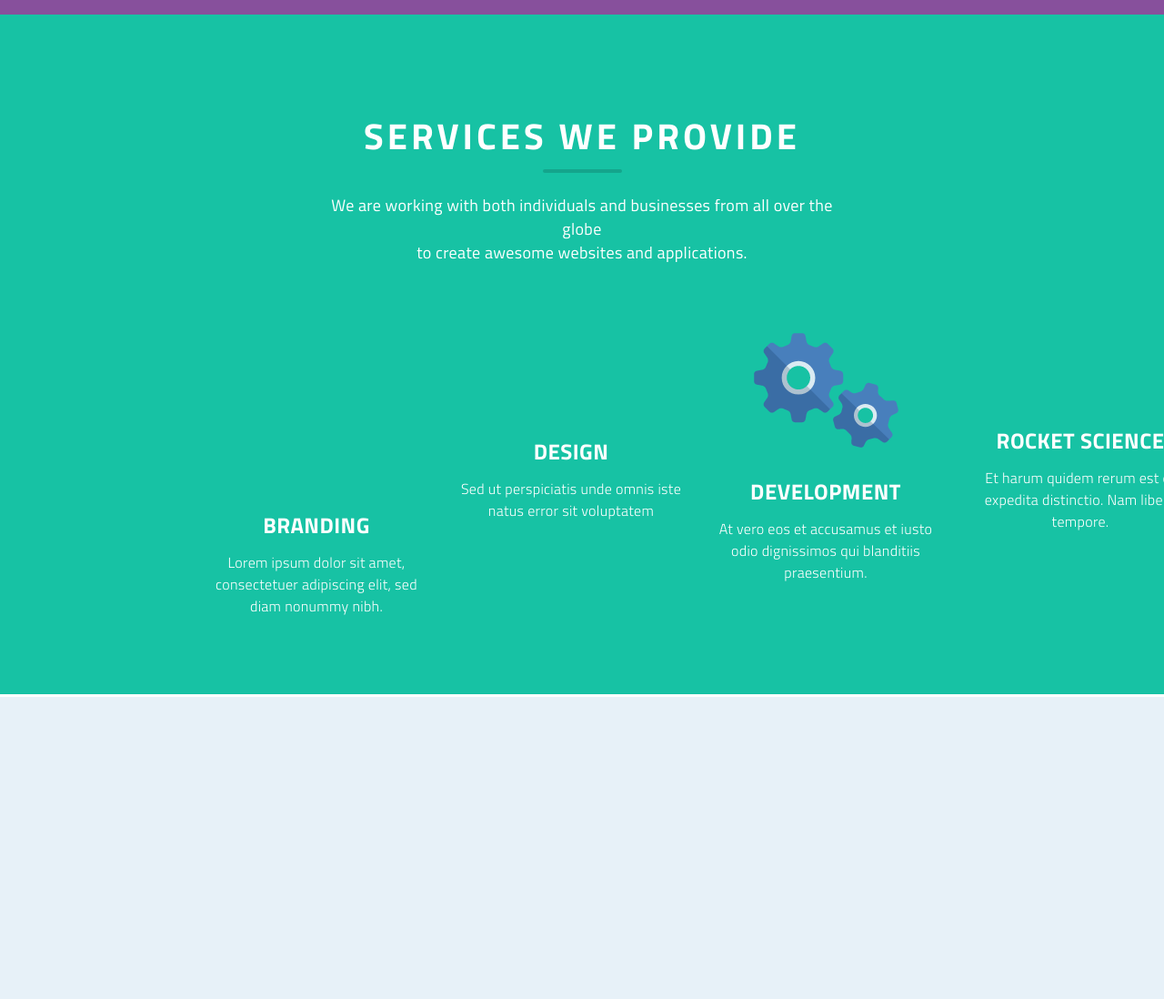
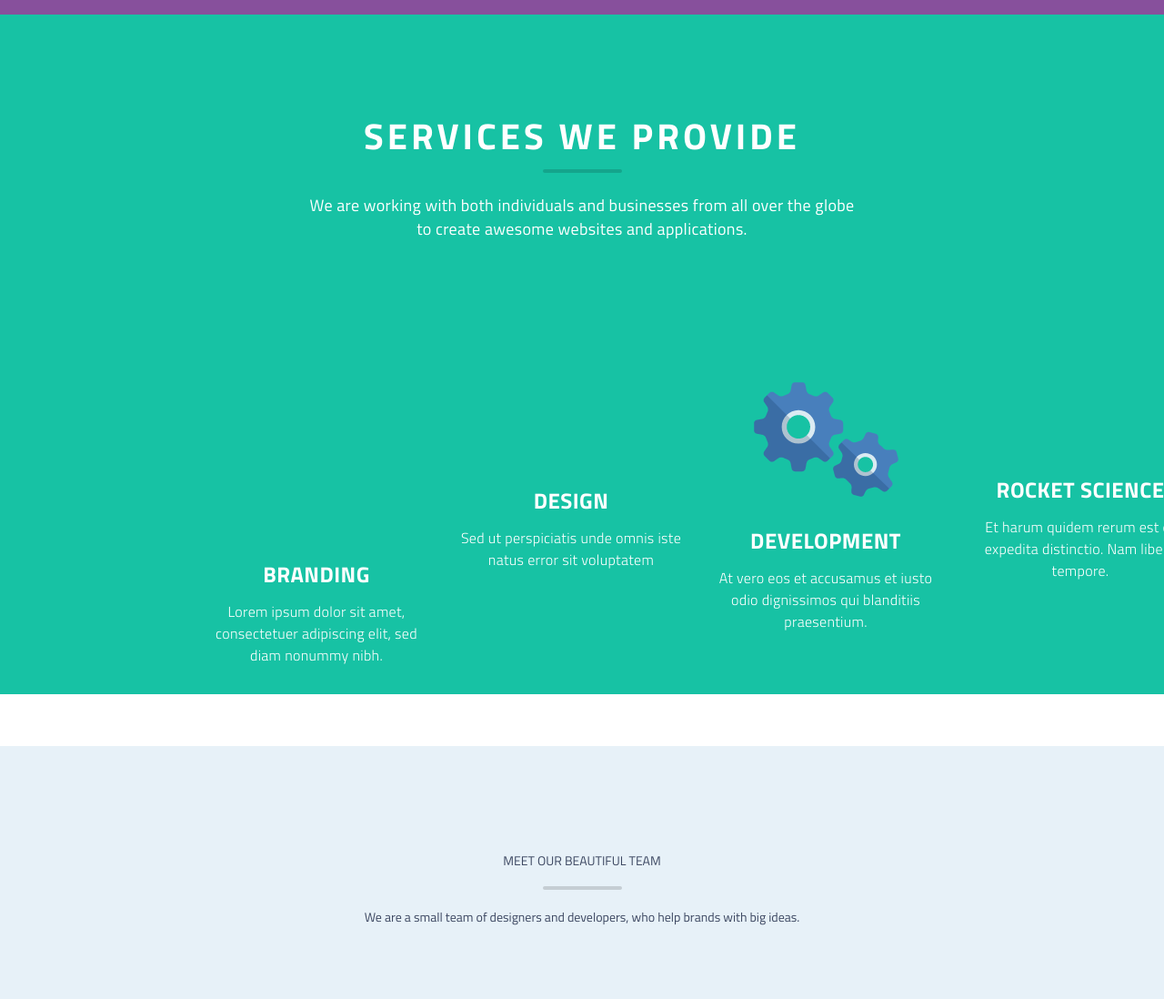
Before and after one commit to Ulia-lab/Sigma, a plain HTML site: page Maket2/Maket/index.html in a window 1280 px wide. Shown: the part 580-1678 px from the top of the page at 91% size. Drawn offline with Linux system fonts and the light colour scheme.

Commit message:
add new elements

```diff
--- a/Maket2/Maket/index.html
+++ b/Maket2/Maket/index.html
@@ -31,9 +31,9 @@
     <!-- services -->
     <div class="services">
         <div class="container">
-            <div class="header_services">
-                <h2 class="title_services">SERVICES WE PROVIDE</h2>
-                <p class="text_services">We are working with both individuals and businesses from all over the globe<br>to create awesome websites and applications.</p>
+            <div class="header_services name">
+                <h2 class="title_services line">SERVICES WE PROVIDE</h2>
+                <p class="text_services">We are working with both individuals and businesses from all over the globe to create awesome websites and applications.</p>
             </div>
             <div class="container_services">
                 <div class="block_services">
@@ -64,7 +64,11 @@
     <!-- team -->
     <div class="team">
         <div class="container">
-
+            <div class="team__header name">
+                <h2 class="team__title line">MEET OUR BEAUTIFUL TEAM</h2>
+                <p class="team__text">We are a small team of designers and developers, who help brands with big ideas.
+                </p>
+            </div>
         </div>
     </div>
     <!-- skills -->
--- a/Maket2/Maket/style.css
+++ b/Maket2/Maket/style.css
@@ -97,13 +97,16 @@ h1.title {
     color: #ffffff;
 }
 .header_services {
+    max-width: 600px;
+}
+
+.name {
     text-align: center;
     margin: 0 auto;
-    max-width: 590px;
+    padding: 119px 0 80px 0;
 }
 
 .title_services {
-    padding: 119px 0 0 0;
     font-size: 40px;
     font-weight: 700;
     line-height: 29.91px;
@@ -111,7 +114,7 @@ h1.title {
     letter-spacing: 4px;
 }
 
-.title_services::after {
+.line::after {
     content: "";
     display: block;
     width: 87px;
@@ -166,6 +169,19 @@ h1.title {
     background-color: #e7f1f8;
     height: 914px;
 }
+
+.team__header {
+    max-width: 640px;
+    color: #3c4761;
+}
+
+.team__title {
+
+}
+
+.team__text {
+
+}
 /*-------- skills --------- */
 .skills {
     background-color: #ffffff;
```
